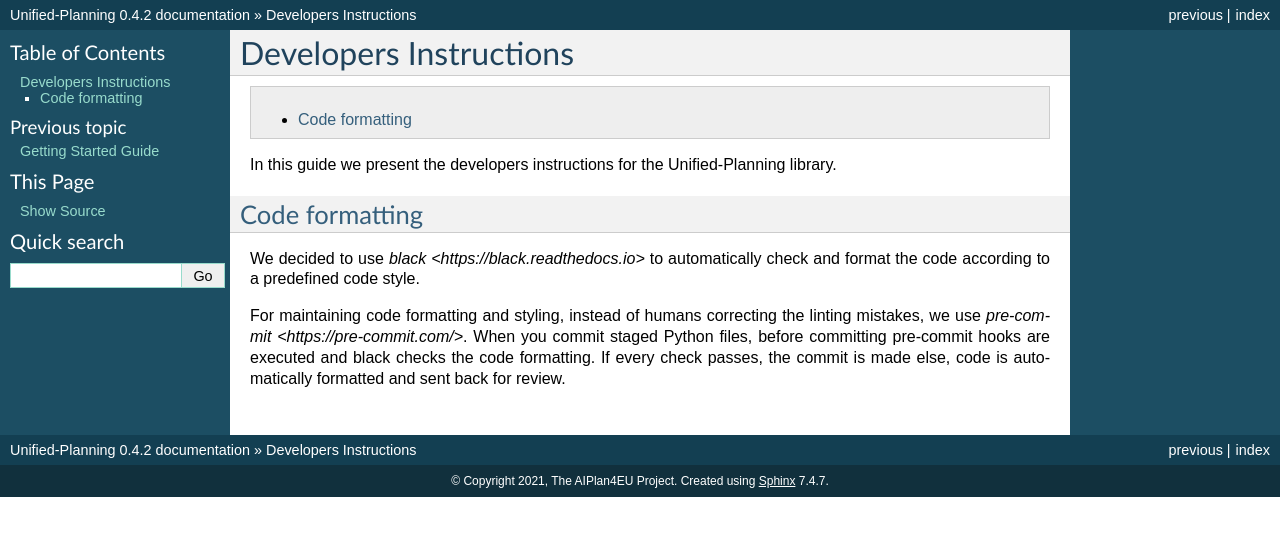
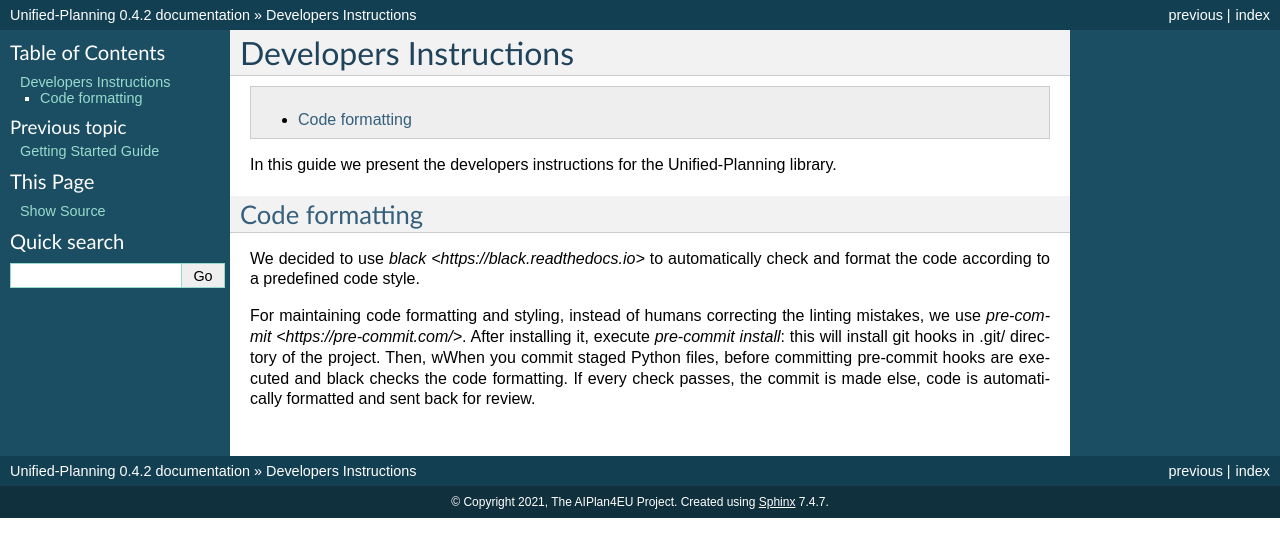
Before and after one commit to aiplan4eu/unified-planning, a Sphinx documentation site: the page built from docs/dev_instructions.rst, in a window 1280 px wide. Shown: the top 557 px of the page. Built offline with Sphinx 7.4.7, drawn with Linux system fonts in a browser that asks for light colours.

Commit message:
Updated doc

```diff
--- a/docs/dev_instructions.rst
+++ b/docs/dev_instructions.rst
@@ -16,7 +16,8 @@ We decided to use `black <https://black.readthedocs.io>` to automatically check
 the code according to a predefined code style.
 
 For maintaining code formatting and styling, instead of humans correcting the linting mistakes,
-we use `pre-commit <https://pre-commit.com/>`.
-When you commit staged Python files, before committing pre-commit hooks are executed and
+we use `pre-commit <https://pre-commit.com/>`. After installing it, execute `pre-commit install`:
+this will install git hooks in .git/ directory of the project.
+Then, wWhen you commit staged Python files, before committing pre-commit hooks are executed and
 black checks the code formatting. If every check passes, the commit is made else, code
 is automatically formatted and sent back for review.
```
